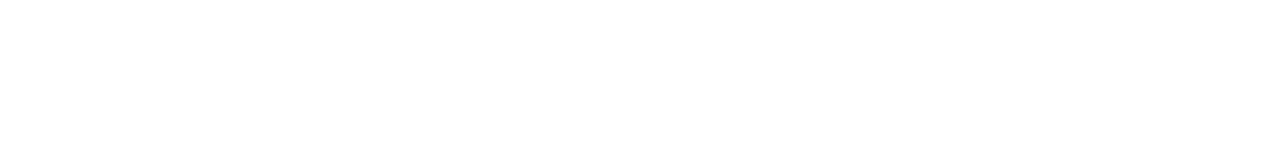
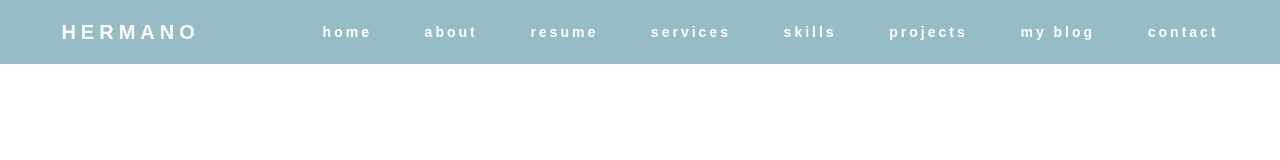
Before and after one commit to RogerJosue/making-a-website, a plain HTML site: page index.html in a window 1280 px wide. Drawn offline with Linux system fonts and the light colour scheme.

Commit message:
finished making a navbar

```diff
--- a/index.html
+++ b/index.html
@@ -3,8 +3,36 @@
   <head>
     <meta charset="UTF-8" />
     <meta name="viewport" content="width=device-width, initial-scale=1.0" />
+    <link
+      rel="https://fonts.googleapis.com/css?family=Poppins"
+      href="stylesheet"
+    />
     <link rel="stylesheet" href="./style.css" />
-    <title>Document</title>
+    <title>Creating a website</title>
   </head>
-  <body></body>
+
+  <body>
+    <nav>
+      <div class="logo">
+        <h4>hermano</h4>
+      </div>
+
+      <ul class="nav-links">
+        <li><a href="#">home</a></li>
+        <li><a href="#">about</a></li>
+        <li><a href="#">resume</a></li>
+        <li><a href="#">services</a></li>
+        <li><a href="#">skills</a></li>
+        <li><a href="#">projects</a></li>
+        <li><a href="#">my blog</a></li>
+        <li><a href="#">contact</a></li>
+      </ul>
+
+      <div class="burger">
+        <div class="line1"></div>
+        <div class="line3"></div>
+        <div class="line3"></div>
+      </div>
+    </nav>
+  </body>
 </html>
--- a/style.css
+++ b/style.css
@@ -0,0 +1,57 @@
+* {
+  margin: 0;
+  padding: 0;
+  box-sizing: border-box;
+}
+
+nav {
+    display: flex;
+    justify-content: space-around;
+    align-items: center;
+    min-height: 8vh;
+    background-color: #96bdc6;
+    font-family: 'Poppins', sans-serif;
+}
+
+.logo {
+    color: white;
+    text-transform: uppercase;
+    letter-spacing: 5px;
+    font-size: 20px;
+}
+
+.nav-links {
+    display: flex;
+    justify-content: space-between;
+    width:70%;
+}
+
+.nav-links li{
+    list-style: none;
+}
+.nav-links a{
+    color: white;
+    text-decoration: none;
+    letter-spacing: 3px;
+    font-weight: bold;
+    font-size: 14px;
+}
+
+.burger {
+    display: none;
+    cursor: pointer;
+}
+
+.burger div{
+    width: 25px;
+    height: 2px;
+    background-color: white;
+    margin: 5px;
+}
+
+@media screen and (max-width:1024px) {
+    .nav-links {
+        width:80%;
+    }
+
+}
```
Also changed, not shown: 1 other file.
